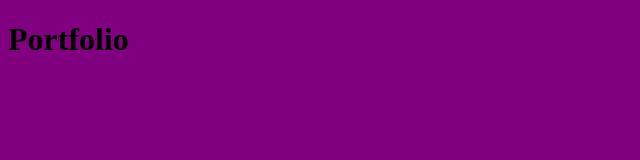
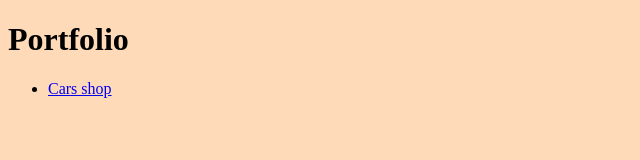
Before and after one commit to jan-web/portfolio, a plain HTML site: page index.html in a window 1280 px wide. Shown: the whole page, without its empty margins (0-640 px from the left). Drawn offline with Linux system fonts and the light colour scheme.

Commit message:
bgcolour + new link portfolio

```diff
--- a/index.html
+++ b/index.html
@@ -8,5 +8,10 @@
 </head>
 <body>
     <h1>Portfolio</h1>
+    <ul>
+        <li>
+            <a href="carsshop/index.html">Cars shop</a>
+        </li>
+    </ul>
 </body>
 </html>
--- a/style.css
+++ b/style.css
@@ -1,3 +1,3 @@
 body {
-    background-color: purple;
+    background-color: peachpuff ;
 }
```
